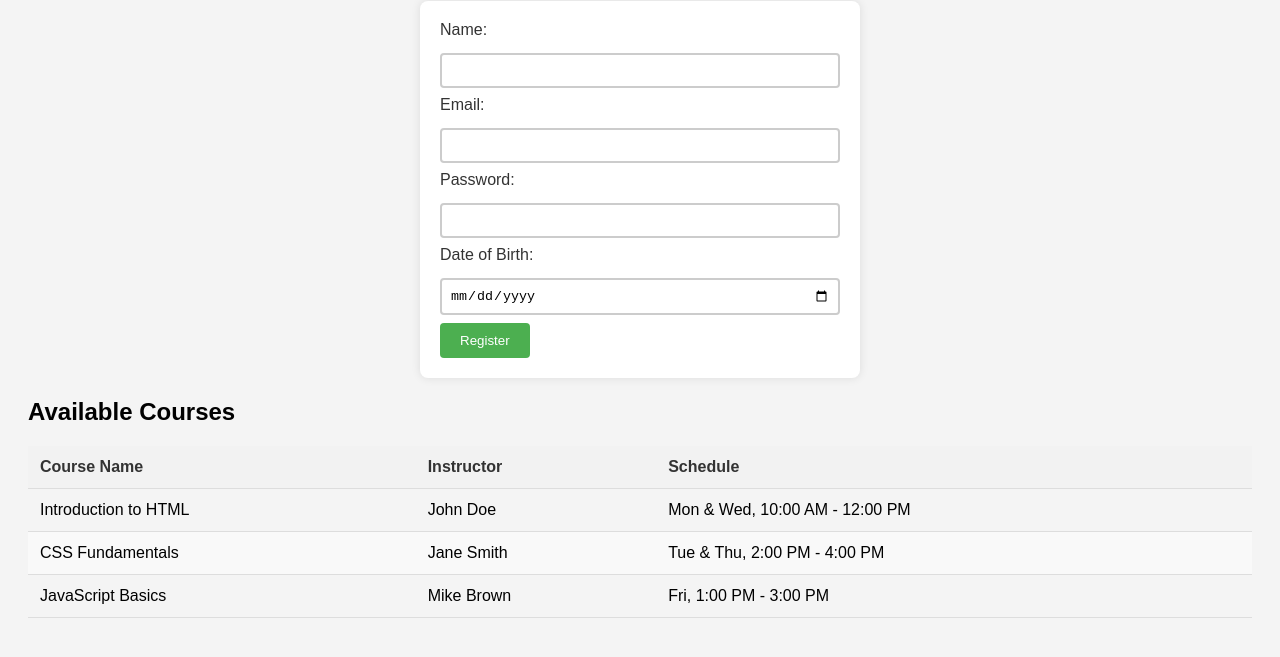
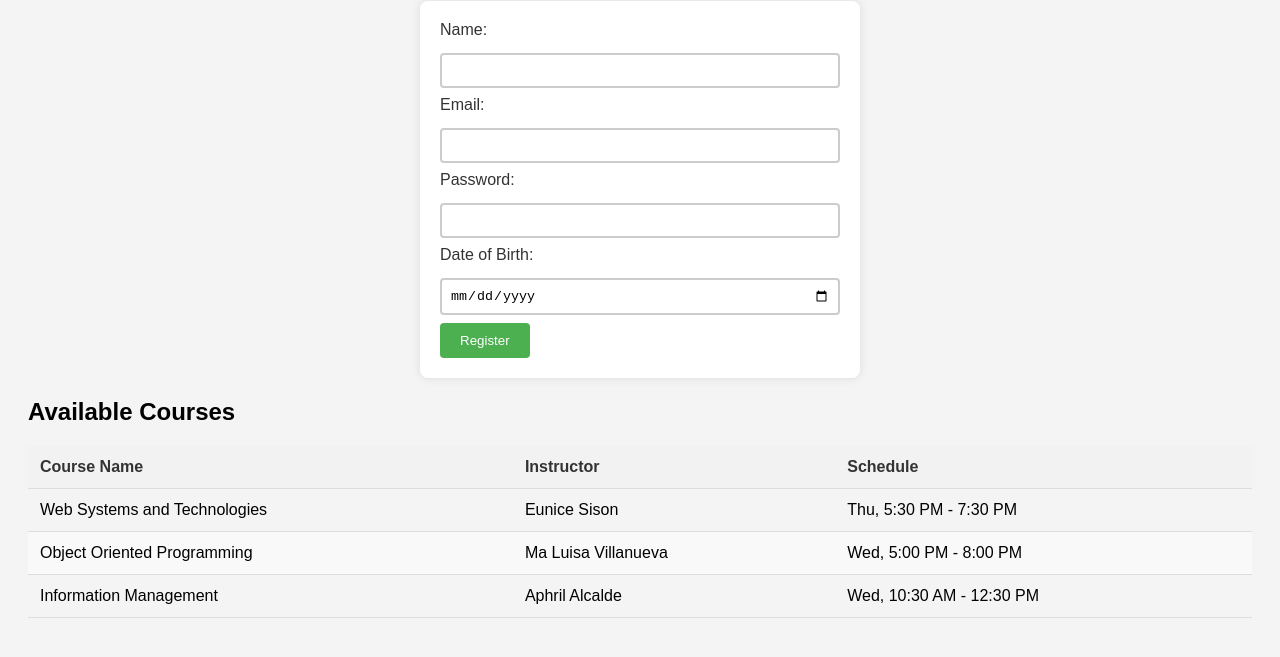
Before and after one commit to LewisKMT/html-forms-and-tables, a plain HTML site: page index.html in a window 1280 px wide. Shown: the part 107-764 px from the top of the page. Drawn offline with Linux system fonts and the light colour scheme.

Commit message:
Update index.html

```diff
--- a/index.html
+++ b/index.html
@@ -36,19 +36,19 @@
         </thead>
         <tbody>
             <tr>
-                <td>Introduction to HTML</td>
-                <td>John Doe</td>
-                <td>Mon & Wed, 10:00 AM - 12:00 PM</td>
+                <td>Web Systems and Technologies</td>
+                <td>Eunice Sison</td>
+                <td>Thu, 5:30 PM - 7:30 PM</td>
             </tr>
             <tr>
-                <td>CSS Fundamentals</td>
-                <td>Jane Smith</td>
-                <td>Tue & Thu, 2:00 PM - 4:00 PM</td>
+                <td>Object Oriented Programming</td>
+                <td>Ma Luisa Villanueva</td>
+                <td>Wed, 5:00 PM - 8:00 PM</td>
             </tr>
             <tr>
-                <td>JavaScript Basics</td>
-                <td>Mike Brown</td>
-                <td>Fri, 1:00 PM - 3:00 PM</td>
+                <td>Information Management</td>
+                <td>Aphril Alcalde</td>
+                <td>Wed, 10:30 AM - 12:30 PM</td>
             </tr>
         </tbody>
     </table>
```
